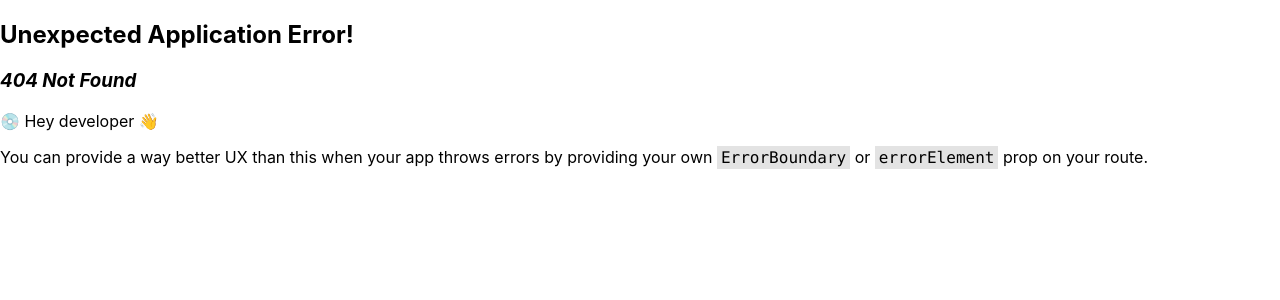
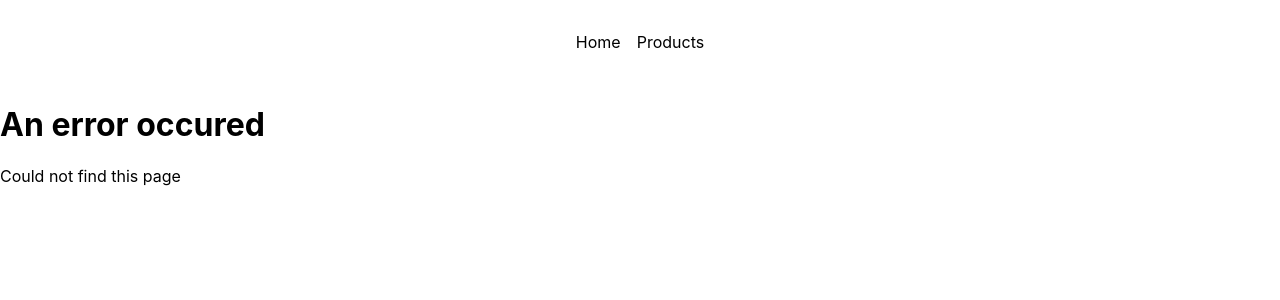
Before and after one commit to kharerishabh/React-Routing-Project, a React (Create React App) app in the folder router-project/: page /product/1 in a window 1280 px wide. Before the commit this address had no page. Shown: the top 300 px of the page. Built offline with nearby package versions, Linux system fonts and the light colour scheme.

Commit message:
using Link and children param

```diff
--- a/router-project/src/App.js
+++ b/router-project/src/App.js
@@ -1,20 +1,34 @@
-import {createBrowserRouter, RouterProvider, Route, createRoutesFromElements} from 'react-router-dom';
-import HomePage from './pages/Home';
-import ProductPage from './pages/Products';
+import {
+  createBrowserRouter,
+  RouterProvider,
+  Route,
+  createRoutesFromElements,
+} from "react-router-dom";
+import HomePage from "./pages/Home";
+import ProductPage from "./pages/Products";
+import Root from "./pages/Root";
+import Error from "./pages/Error";
 
-const routeDefinations = createRoutesFromElements(
-  <Route>
-    <Route path='/' element={<HomePage/>} />
-    <Route path='/product' element={<ProductPage/>}/>
-  </Route>
-)
-const router = createBrowserRouter(routeDefinations)
-// // const router = createBrowserRouter([
-// //   {path: '/', element: <HomePage/>},
-// //   {path: '/product', element: <ProductPage/>}
-// // ])
+// const routeDefinations = createRoutesFromElements(
+//   <Route>
+//     <Route path='/' element={<HomePage/>} />
+//     <Route path='/product' element={<ProductPage/>}/>
+//   </Route>
+// )
+// const router = createBrowserRouter(routeDefinations)
+const router = createBrowserRouter([
+  {
+    path: "/",
+    element: <Root />,
+    errorElement: <Error/>,
+    children: [
+      { path: "/", element: <HomePage /> },
+      { path: "/product", element: <ProductPage /> },
+    ],
+  },
+]);
 function App() {
-  return (<RouterProvider router={router}/>);
+  return <RouterProvider router={router} />;
 }
 
 export default App;
--- /dev/null
+++ b/router-project/src/components/MainNavigation.js
@@ -0,0 +1,19 @@
+import { Link } from "react-router-dom"
+import classes from './MainNavigation.module.css'
+const MainNavigation = () => {
+    return (
+        <header className={classes.header}>
+            <nav>
+                <ul className={classes.list}>
+                    <li>
+                        <Link to="/">Home</Link>
+                    </li>
+                    <li>
+                        <Link to='/product'>Products</Link>
+                    </li>
+                </ul>
+            </nav>
+        </header>
+    )
+}
+export default MainNavigation
--- /dev/null
+++ b/router-project/src/components/MainNavigation.module.css
@@ -0,0 +1,17 @@
+.header {
+  max-width: 60rem;
+  margin: auto;
+  padding: 2rem;
+  display: flex;
+  justify-content: center;
+}
+
+.list {
+  display: flex;
+  gap: 1rem;
+}
+
+.list a {
+  text-decoration: none;
+  color: var(--color-primary-400);
+}
--- a/router-project/src/index.css
+++ b/router-project/src/index.css
@@ -11,3 +11,14 @@ code {
   font-family: source-code-pro, Menlo, Monaco, Consolas, 'Courier New',
     monospace;
 }
+
+ul {
+  list-style: none;
+  margin: 0;
+  padding: 0;
+}
+
+.content {
+  margin: 3rem auto;
+  text-align: center;
+}
--- /dev/null
+++ b/router-project/src/pages/Error.js
@@ -0,0 +1,14 @@
+import MainNavigation from "../components/MainNavigation";
+
+const Error = () => {
+  return (
+    <>
+      <MainNavigation />
+      <main>
+        <h1>An error occured</h1>
+        <p>Could not find this page</p>
+      </main>
+    </>
+  );
+};
+export default Error;
--- a/router-project/src/pages/Home.js
+++ b/router-project/src/pages/Home.js
@@ -1,4 +1,8 @@
+import { Link } from "react-router-dom";
 const HomePage = () => {
-    return (<h1>My Home Page</h1>)
+    return (<>
+    <h1>My Home Page</h1>
+    <p>Go to <Link to="/product"> the list of product</Link></p>
+        </>)
 }
 export default HomePage;
--- /dev/null
+++ b/router-project/src/pages/Root.js
@@ -0,0 +1,14 @@
+import { Outlet } from "react-router-dom";
+import MainNavigation from "../components/MainNavigation";
+
+const Root = () => {
+  return (
+    <>
+      <MainNavigation/>
+      <main>
+      <Outlet/>
+      </main>
+    </>
+  );
+};
+export default Root;
```
